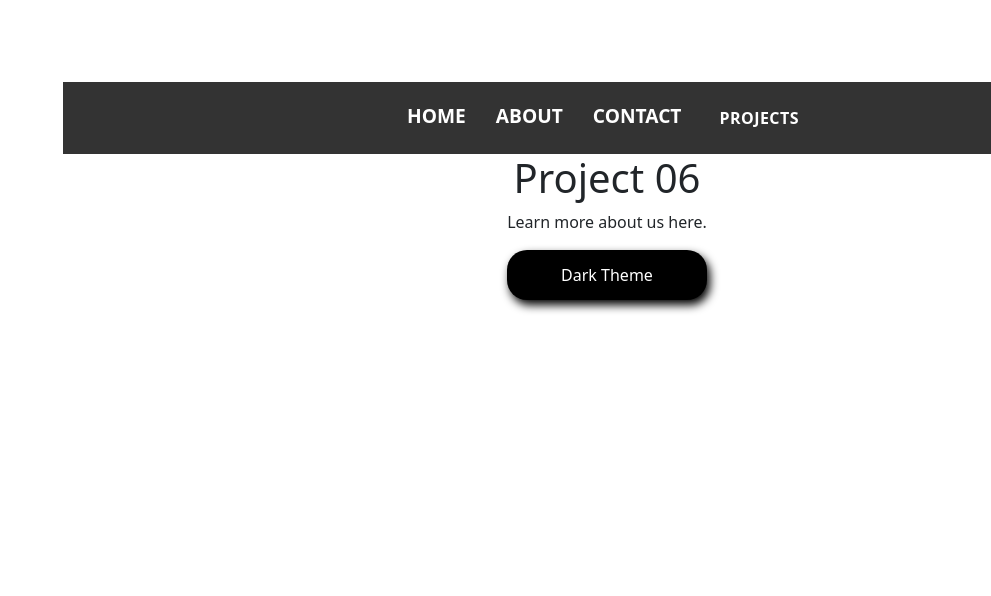
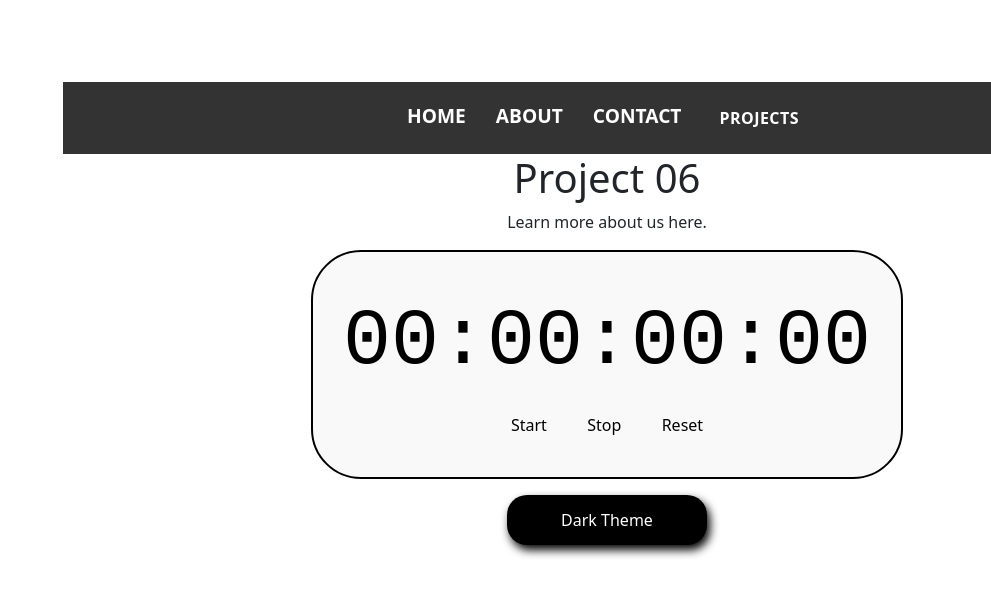
Before and after one commit to lbruster/changecolor, a React (Vite) app: page /projects/6 in a window 1280 px wide. Shown: the top 596 px of the page, without its empty margins (289-1280 px from the left). Built offline with nearby package versions, Linux system fonts and the light colour scheme.

Commit message:
project start 6

```diff
--- a/src/App.css
+++ b/src/App.css
@@ -294,3 +294,33 @@
   height: 40px;
   line-height: 20px;
 }
+
+/* Stopwatch */
+.stopwatch-wrapper {
+  display: flex;
+  flex-direction: column;
+  align-items: center;
+  color: #000;
+}
+.stopwatch {
+  display: flex;
+  flex-direction: column;
+  align-items: center;
+  border: 2px solid;
+  border-radius: 50px;
+  background-color: #f9f9f9;
+  padding: 30px;
+}
+button.start-button {
+  color: #000;
+}
+button.stop-button {
+  color: #000;
+}
+button.reset-button {
+  color: #000;
+}
+.display {
+  font-size: 5rem;
+  font-family: monospace;
+}
--- a/src/components/projects/project06.tsx
+++ b/src/components/projects/project06.tsx
@@ -1,6 +1,52 @@
-import React from "react";
+import React, { useState, useEffect, useRef } from "react";
 
 const project06 = () => {
+  const [isRunning, setIsRunning] = useState(false);
+  const [elapsedTime, setElapsedTime] = useState(0);
+  const intervalIdRef = useRef<ReturnType<typeof setInterval> | null>(null);
+  const startTimeRef = useRef(0);
+
+  useEffect(() => {
+    if (isRunning) {
+      intervalIdRef.current = setInterval(() => {
+        setElapsedTime(Date.now() - startTimeRef.current);
+      }, 10);
+    }
+
+    return () => {
+      if (intervalIdRef.current !== null) {
+        clearInterval(intervalIdRef.current);
+        intervalIdRef.current = null;
+      }
+    };
+  }, [isRunning]);
+
+  function start() {
+    setIsRunning(true);
+    startTimeRef.current = Date.now() - elapsedTime;
+    console.log(startTimeRef.current);
+  }
+  function stop() {
+    setIsRunning(false);
+  }
+  function reset() {
+    setElapsedTime(0);
+    setIsRunning(false);
+  }
+  function formatTime() {
+    let hoursnum = Math.floor(elapsedTime / (1000 * 60 * 60));
+    let minutesnum = Math.floor((elapsedTime / (1000 * 60)) % 60);
+    let secondsnum = Math.floor((elapsedTime / 1000) % 60);
+    let millisecondsnum = Math.floor((elapsedTime % 1000) / 10);
+
+    const hours = String(hoursnum).padStart(2, "0");
+    const minutes = String(minutesnum).padStart(2, "0");
+    const seconds = String(secondsnum).padStart(2, "0");
+    const milliseconds = String(millisecondsnum).padStart(2, "0");
+
+    return `${hours}:${minutes}:${seconds}:${milliseconds}`;
+  }
+
   return (
     <>
       <section className="projects">
@@ -9,6 +55,22 @@
           <p>Learn more about us here.</p>
         </div>
       </section>
+      <div className="stopwatch-wrapper">
+        <div className="stopwatch">
+          <div className="display">{formatTime()}</div>
+          <div>
+            <button onClick={start} className="start-button">
+              Start
+            </button>
+            <button onClick={stop} className="stop-button">
+              Stop
+            </button>
+            <button onClick={reset} className="reset-button">
+              Reset
+            </button>
+          </div>
+        </div>
+      </div>
     </>
     /*
     6. Temporizador con Inicio, Pausa y Reinicio
```
